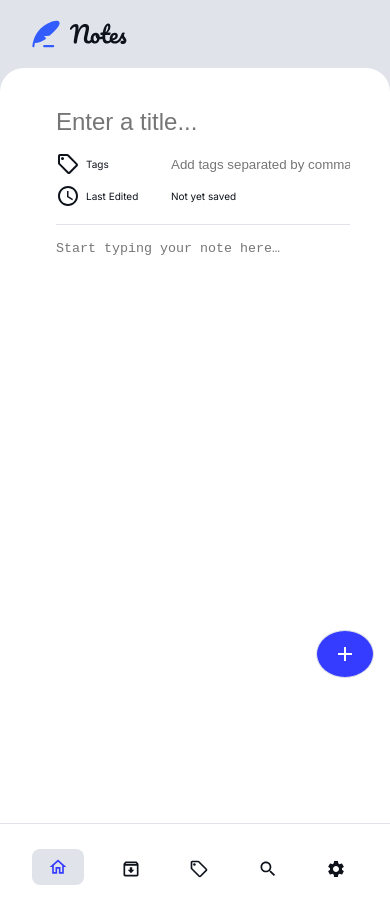
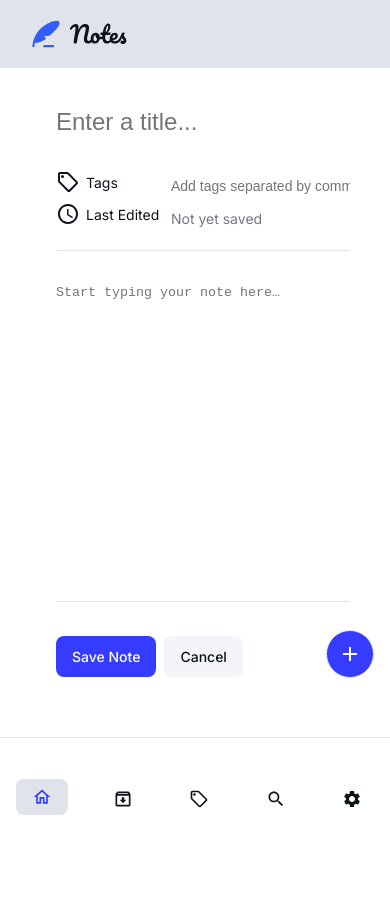
Before and after one commit to VictorKevz/Notes_App, a React (Vite) app: page /Notes_App/newNote in a window 390 px wide. Built offline with nearby package versions, Linux system fonts and the light colour scheme.

Commit message:
Fix errors for responsiveness

```diff
--- a/src/App.jsx
+++ b/src/App.jsx
@@ -222,7 +222,29 @@ function App() {
       });
     }
   }, [searchResults, notes.currentNoteId]);
-
+  const getContent = () => {
+    let title;
+    let parag;
+    if (notes.asideCurrentTab === "allNotes") {
+      title = "All Notes";
+    }
+    if (notes.asideCurrentTab === "archivedNotes") {
+      title = "Archived Notes";
+      parag="All your archived notes are stored here. You can restore or delete them anytime."
+    }
+    if (notes.asideCurrentTab === "tags") {
+      title = `Notes Tagged: ${notes.currentTag}`;
+      parag=`All notes tagged with ${notes.currentTag} are stored here.`
+    }
+    if (notes.asideCurrentTab === "searchTab") {
+      title = `Search`;
+      parag=`All notes matching "${query}" are displayed here.`
+    }
+    if (notes.asideCurrentTab === "settingsTab") {
+      title = "Settings";
+    }
+    return {title,parag};
+  };
   const isDark = notes.colorTheme === "darkMode";
   return (
     <DataContext.Provider
@@ -235,7 +257,8 @@ function App() {
         setQuery,
         isDark,
         isTablet,
-        setIsTablet
+        setIsTablet,
+        getContent
       }}
     >
       <main
--- a/src/components/AsideBar/asideBar.css
+++ b/src/components/AsideBar/asideBar.css
@@ -46,7 +46,7 @@ border-radius: .8rem;
   font-size: 2rem!important;
 }
 .current-icon{
-  color: var(--blue-500);
+  color: var(--blue-500)!important;
 }
 
 /* TAGS STYLING */
--- a/src/components/Board/Board.jsx
+++ b/src/components/Board/Board.jsx
@@ -21,28 +21,32 @@ import NoteForm from "../NoteForm/NoteForm";
 import Button from "../Button";
 import WarningModal from "../WarningModal/WarningModal";
 import TagList from "../TagList";
-import { Routes, Route, Link } from "react-router-dom";
+import { Routes, Route, Link, NavLink } from "react-router-dom";
 // import FilteredTagsPage from "../FilteredTags";
 
 function Board() {
-  const { notes, dispatchNotes, searchResults, setIsTablet, isTablet } =
+  const { notes, dispatchNotes, searchResults, setIsTablet, isTablet,getContent } =
     useContext(DataContext);
 
   const getTitle = () => {
     let title;
+    let parag;
     if (notes.asideCurrentTab === "allNotes") {
       title = "All Notes";
     }
     if (notes.asideCurrentTab === "archivedNotes") {
       title = "Archived Notes";
+      parag="All your archived notes are stored here. You can restore or delete them anytime."
     }
     if (notes.asideCurrentTab === "tags") {
       title = `Notes Tagged: ${notes.currentTag}`;
+      parag=`All notes tagged with ${notes.currentTag} are stored here.`
+
     }
     if (notes.asideCurrentTab === "settingsTab") {
       title = "Settings";
     }
-    return title;
+    return {title,parag};
   };
 
   const archiveData = {
@@ -89,11 +93,11 @@ function Board() {
 
       <section className="content-wrapper desktop">
         <header className="content-header">
-          <h1 className="main-title">{getTitle()}</h1>
+          <h1 className="main-title">{getContent().title}</h1>
           <div className="search-settings-wrapper">
             <SearchBar />
-            <button
-              type="button"
+            <NavLink
+              // type="button"
               className={`settings-btn ${isSettings && "active-settings-btn"}`}
               onClick={() => {
                 dispatchNotes({
@@ -101,9 +105,10 @@ function Board() {
                   payload: { tab: "settingsTab", key: "asideCurrentTab" },
                 });
               }}
+              to={`/settingsTab`}
             >
-              <Settings className="settings-icon" />
-            </button>
+              <Settings className={`settings-icon ${isSettings && "current-icon"}`} />
+            </NavLink>
           </div>
         </header>
 
@@ -113,6 +118,8 @@ function Board() {
           <div className="notes-detailed-wrapper">
             <div className="notes-wrapper">
               <Button data={newNoteData} />
+              <p className="main-paragraph">{getContent().parag}</p>
+
               <NoteCards data={searchResults} />
             </div>
 
@@ -183,7 +190,9 @@ function Board() {
           </Routes>
         </div>
 
+        <div className="mobile-aside-container">
         <AsideBar />
+        </div>
       </section>
       {notes.warningModal && <WarningModal />}
     </div>
--- a/src/components/Board/board.css
+++ b/src/components/Board/board.css
@@ -38,6 +38,10 @@
   letter-spacing: -0.5px;
   line-height: 120%;
 }
+.main-paragraph {
+  font-size: 1.4rem;
+  margin-bottom: 1.6rem;
+}
 /* SEARCH BAR STYLING */
 .search-settings-wrapper {
   max-width: 358px;
@@ -47,12 +51,13 @@
   align-items: center;
   gap: 1.6rem;
 }
-.search-bar{
+.search-bar {
   width: 100%;
   display: flex;
   align-items: flex-start;
 }
-.search-bar.mobile,.search-results{
+.search-bar.mobile,
+.search-results {
   width: 100%;
   flex-direction: column;
   gap: 1.6rem;
@@ -66,7 +71,7 @@
 .field {
   display: flex;
   align-items: center;
-  padding-left: 1.6rem;
+  padding: 0 1.6rem;
   border: 1px solid var(--neutral-200);
   gap: 0.8rem;
   border-radius: 0.8rem;
@@ -151,20 +156,22 @@
 
 .btn.mobile,
 .tablet-mobile-board,
-.links-wrapper.mobile,.search-results {
-  display: none!important;
+.links-wrapper.mobile,
+.search-results {
+  display: none !important;
 }
 /* TABLET/MOBILE STYLES */
 @media (max-width: 1200px) {
-  .desktop,.aside.desktop {
+  .desktop,
+  .aside.desktop {
     display: none !important;
   }
   .board-wrapper.mobile {
-    min-height: 100vh !important;
+    /* min-height: 100vh !important; */
     border: none;
-  }
-  .btn.mobile,.links-wrapper.mobile,.tag-link.mobile,.tablet-mobile-board,.search-results {
-    display: flex!important;
+    position: relative;
+
+
   }
   .tablet-mobile-board {
     display: flex;
@@ -172,25 +179,51 @@
     display: flex;
     flex-direction: column;
     position: relative;
-    background-color: var(--neutral-200);
+    background-color: var(--neutral-0);
+    min-height: 100vh;
+  }
 
+  .mobile-aside-container {
+    position: fixed;
+    bottom: 0rem;
+    width: 100%;
+    padding: 1.6rem 0;
+    background-color: var(--neutral-0);
+    border-top: 1px solid var(--neutral-200);
   }
+  .btn.mobile,
+  .links-wrapper.mobile,
+  .tag-link.mobile,
+  .tablet-mobile-board,
+  .search-results {
+    display: flex !important;
+  }
+
   .aside-header.mobile {
     width: 100%;
     background-color: var(--neutral-200);
     padding: 2rem 3.2rem;
     display: flex;
   }
+  .notes-wrapper {
+    border-radius: 2.4rem 2.4rem 0 0;
+    max-width: 100% !important;
+    min-height: 0!important;
+    border: none;
+    background-color: var(--neutral-0);
+    padding-bottom: 12rem;
+
+  }
+
   .aside-wrapper.mobile {
     border: none;
     max-width: 100% !important;
     flex-direction: row;
     align-items: center;
     min-height: 0 !important;
-    border-top: 1px solid var(--neutral-200);
-    background-color: var(--neutral-0);
-    height: 74px!important;
-    padding: 1.2rem 3.2rem!important;
+
+    height: 74px !important;
+    /* padding: 1.2rem 3.2rem !important; */
   }
   .aside-nav.mobile {
     max-width: 100% !important;
@@ -199,41 +232,31 @@
     width: 100%;
     flex-direction: row;
     justify-content: space-between;
-
   }
   .link-item.mobile {
     width: fit-content;
     padding: 0.8rem 1.6rem;
   }
-  .current-link{
-    background-color: var(--neutral-200)!important;
+  .current-link {
+    background-color: var(--neutral-200) !important;
     justify-content: space-between;
-  border-radius: .8rem;
-  padding: 0.8rem 1.6rem!important;
+    border-radius: 0.8rem;
+    padding: 0.8rem 1.6rem !important;
   }
-  .btn-text.mobile{
+  .btn-text.mobile {
     flex-direction: column;
     /* color: var(--blue-500); */
   }
   .arrow.mobile {
     display: none;
   }
-  .notes-wrapper {
-    border-radius: 1.2rem 1.2rem 0 0;
-    max-width: 100% !important;
-    min-height: 0;
-    height: 755px!important;
-    overflow-y: scroll;
-    scrollbar-width: none;
-  -ms-overflow-style: none;
-  background-color: var(--neutral-0);
-  }
-  .detailed-mobile-wrapper{
+
+  .detailed-mobile-wrapper {
     width: 100%;
     display: flex;
     flex-direction: column;
   }
-  .detailed-mobile-actions-container{
+  .detailed-mobile-actions-container {
     width: 100%;
     display: flex;
     align-items: center;
@@ -241,136 +264,136 @@
     border-bottom: 1px solid var(--neutral-200);
     padding-bottom: 1.6rem;
   }
-  .detailed-delete-archive{
+  .detailed-delete-archive {
     display: flex;
     gap: 1.2rem;
   }
   .current-note {
-    background-color: inherit!important;
-    border-radius: 0!important;
+    background-color: inherit !important;
+    border-radius: 0 !important;
   }
-  .main-title{
+  .main-title {
     margin-bottom: 1.6rem;
   }
   .note-card:not(:last-child) {
-    border-bottom: 1px solid var(--neutral-200)!important;
-    margin-bottom: 0.4rem!important;
+    border-bottom: 1px solid var(--neutral-200) !important;
+    margin-bottom: 0.4rem !important;
   }
-  .notes-wrapper{
-    position: relative;
-    background-color: var(--neutral-0);
-    border-radius: 2.4rem 2.4rem 0 0;
-    z-index: 10;
-    /* margin-top: -1rem; */
-    border: none;
-  }
-  .mobile-newNote{
+
+  .mobile-newNote {
     position: fixed;
     right: 1.6rem;
     bottom: 15rem;
-
   }
-  .tag-list{
-    border: none!important;
+  .tag-list {
+    border: none !important;
   }
-  .tag-heading{
-    color: var(--neutral-950)!important;
-    font-size: 2.4rem!important;
-    font-weight: bold!important;
+  .tag-heading {
+    color: var(--neutral-950) !important;
+    font-size: 2.4rem !important;
+    font-weight: bold !important;
   }
-  .tag-item:not(:last-child){
-    border-bottom: 1px solid var(--neutral-200)!important;
+  .tag-item:not(:last-child) {
+    border-bottom: 1px solid var(--neutral-200) !important;
   }
-  .btn.mobile{
-    gap: .8rem!important;
+  .btn.mobile {
+    gap: 0.8rem !important;
   }
-  .go-back-link{
+  .go-back-link {
     display: flex;
     align-items: center;
-    /* gap: .8rem; */
     font-size: 1.4rem;
   }
-  .add-note-btn{
-
+  .tag-actions-wrapper{
+    display: flex;
+    align-items: flex-start;
+    flex-direction: column;
+  }
+  .go-back-link.tags {
+    color: var(--neutral-600)!important;
+    margin-bottom: 1.6rem;
+  }
+  .add-note-btn {
     border-radius: 50%;
     width: clamp(4.8rem, 8vw, 6.4rem);
     height: clamp(4.8rem, 8vw, 6.4rem);
-    color: var(--neutral-0)!important;
+    min-width:4.8rem ;
+    color: var(--neutral-0) !important;
   }
-  .new-note-btn{
-    display: none!important;
-
+  .new-note-btn {
+    display: none !important;
+  }
+  .textarea-input{
+    min-height: 300px!important;
   }
   /* SETTINGS PAGE */
-  .settings-nav{
-    min-height: 0!important;
-    border: none!important;
-    padding: 2rem 0!important;
+  .settings-nav {
+    min-height: 0 !important;
+    border: none !important;
+    padding: 2rem 0 !important;
     margin-top: 2rem;
-
   }
-  .settings-wrapper{
-    border-bottom: 1px solid var(--neutral-200)!important;
-    max-width: 100%!important;
+  .settings-wrapper {
+    border-bottom: 1px solid var(--neutral-200) !important;
+    max-width: 100% !important;
     align-items: center;
-    min-height: 400px!important;
-
+    /* min-height: 400px!important; */
   }
-  .settings-item{
-    width: 100%!important;
+  .settings-item {
+    width: 100% !important;
   }
-  .theme-options-wrapper{
-    max-width: 720px!important;
+  .theme-options-wrapper {
+    max-width: 720px !important;
   }
-  .divider{
+  .divider {
     height: 100%;
     width: 1px;
     background-color: var(--neutral-200);
   }
-  .settings-title{
+  .settings-title {
     position: absolute;
     top: 0;
   }
 }
 @media (width <= 730px) {
   .nav-text:not(.settings-text) {
-    display: none!important;
+    display: none !important;
   }
-.link-item.mobile:not(.settings-item){
+  .link-item.mobile:not(.settings-item) {
     width: fit-content;
-  padding: 0!important;
+    padding: 0 !important;
   }
 
-
-
-
-
   /* SETTINGS STYLES */
-  .settings-wrapper{
+  .settings-wrapper {
     flex-direction: column;
-    border: none!important;
+    border: none !important;
   }
-  .divider{
+  .divider {
     display: none;
   }
-  .settings-list{
+  .settings-list {
     width: 100%;
     display: flex;
     align-items: center;
     justify-content: center;
   }
-.settings-nav{
-  max-width: fit-content!important;
+  .settings-nav {
+    max-width: fit-content !important;
     background-color: var(--neutral-0);
-  margin-top: 5rem!important;
+    margin-top: 5rem !important;
     border-radius: 1.6rem;
     box-shadow: 0 0 1rem rgba(0, 0, 0, 0.107);
-  padding: 0!important;
+    padding: 0 !important;
   }
-.settings-item{
-  width: fit-content!important;
+  .settings-item {
+    width: fit-content !important;
   }
-.theme-options-wrapper{
-  padding: 3.2rem 0 0 0!important;
+  .theme-options-wrapper {
+    padding: 3.2rem 0 0 0 !important;
+  }
+
+  .detailed-note-container {
+    padding: 2rem 1.6rem!important;
   }
 }
--- a/src/components/DetailedNote/DetailedNote.jsx
+++ b/src/components/DetailedNote/DetailedNote.jsx
@@ -186,7 +186,6 @@ function DetailedNote() {
           onClick={() => updateFields("content")}
         >
           <pre className="content-text">{obj?.content}</pre>
-          {/* <p ></p> */}
         </div>
       )}
     </div>
--- a/src/components/NoteCard/NoteCards.jsx
+++ b/src/components/NoteCard/NoteCards.jsx
@@ -4,36 +4,40 @@ import { NavLink, Link } from "react-router-dom";
 import { KeyboardArrowLeft } from "@mui/icons-material";
 import "./noteCards.css";
 function NoteCards({ data }) {
-  const { notes, dispatchNotes, isTablet } = useContext(DataContext);
-  const getTitle = () => {
-    let title;
-    if (notes.asideCurrentTab === "allNotes") {
-      title = "All Notes";
-    }
-    if (notes.asideCurrentTab === "archivedNotes") {
-      title = "Archived Notes";
-    }
+  const { notes, dispatchNotes, isTablet,getContent } = useContext(DataContext);
+  // const getTitle = () => {
+  //   let title;
+  //   if (notes.asideCurrentTab === "allNotes") {
+  //     title = "All Notes";
+  //   }
+  //   if (notes.asideCurrentTab === "archivedNotes") {
+  //     title = "Archived Notes";
+  //   }
 
-    if (notes.asideCurrentTab === "settingsTab") {
-      title = "Settings";
-    }
-    return title;
-  };
+  //   if (notes.asideCurrentTab === "settingsTab") {
+  //     title = "Settings";
+  //   }
+  //   return title;
+  // };
   return (
     <article className="notes-list">
-      {isTablet && notes.asideCurrentTab === "tags" && notes.asideCurrentTab === "searchTab" && (
+      {isTablet && notes.asideCurrentTab !== "searchTab" && notes.asideCurrentTab === "tags" &&(
         <div className="tag-actions-wrapper">
-          <Link to="/tags" className="go-back-link">
+          <Link to="/tags" className="go-back-link tags">
             <KeyboardArrowLeft /> Go Back
           </Link>
-          <h2 className="tags-current">Notes Tagged : {notes?.currentTag}</h2>
-          <p className="tag-caption">
+          <h2 className="main-title">Notes Tagged : {notes?.currentTag}</h2>
+          <p className="main-paragraph">
             All notes with the '{notes?.currentTag}' tag are shown here.
           </p>
         </div>
       )}
       {isTablet && notes.asideCurrentTab !== "tags" && (
-        <h1 className="main-title">{getTitle()}</h1>
+       <>
+        <h1 className="main-title">{getContent().title}</h1>
+        <p className="main-paragraph">{getContent().parag}</p>
+       </>
+
       )}
       {data?.map((note) => {
         const isCurrent = notes?.currentNoteId === note.id;
--- a/src/components/NoteForm/NoteForm.jsx
+++ b/src/components/NoteForm/NoteForm.jsx
@@ -100,6 +100,8 @@ function NoteForm() {
         </div>
       </div>
       <fieldset className="note-form-field content">
+        <label htmlFor="content" className="content-label">
+          </label>
         <textarea
           name="content"
           value={content}
--- a/src/components/NoteForm/noteForm.css
+++ b/src/components/NoteForm/noteForm.css
@@ -3,6 +3,9 @@
 }
 .note-form{
     padding: 2rem 2.4rem;
+    display: flex;
+    flex-direction: column;
+    gap: 1.8rem;
 
 }
 .note-form-field,.tag-label,.lastEdited{
@@ -15,6 +18,7 @@
     min-height: max-content;
     display: flex;
     align-items: center;
+    font-size: 1.4rem;
 }
 .title-input{
     font-size: 2.4rem;
@@ -34,9 +38,17 @@
     gap: .6rem;
     max-width: 115px;
     width: 100%;
+    font-size: 1.4rem;
+    margin-bottom: .8rem;
 }
+.tags
 .lastEdited{
-    margin-top: .8rem;
+    display: flex;
+    align-items: center;
+}
+.lastEdited-text{
+    font-size: 1.4rem;
+    color: var(--neutral-500);
 }
 .note-form-field.content,.textarea-input{
 width: 100%;
@@ -73,14 +85,16 @@ min-height: 567px;
     border-radius: .8rem;
     font-size: 1.4rem;
     font-weight: 500;
-    color: var(--neutral-0);
+    color: var(--neutral-0)!important;
 }
 .save{
     background-color: var(--blue-500);
+    color: var(--neutral-0);
+
 }
 .cancel{
     background-color: var(--neutral-100);
-    color: var(--neutral-950);
+    color: var(--neutral-950)!important;
 }
 
 .error-message{
--- a/src/components/SearchBar.jsx
+++ b/src/components/SearchBar.jsx
@@ -4,7 +4,7 @@ import { DataContext } from "../App";
 import NoteCards from "./NoteCard/NoteCards";
 
 function SearchBar() {
-  const { query, setQuery, searchResults } = useContext(DataContext);
+  const { query, setQuery, searchResults,dispatchNotes } = useContext(DataContext);
 
   return (
     <div className="search-bar mobile">
@@ -14,7 +14,10 @@ function SearchBar() {
           <input
             type="search"
             value={query}
-            onChange={(e) => setQuery(e.target.value)}
+            onChange={(e) => {
+              setQuery(e.target.value);
+dispatchNotes({type:"UPDATE_TAB",payload:{tab:"searchTab",key:"asideCurrentTab"}});
+            }}
             className="search-input"
             id="searchBar"
             placeholder="Search by title, content, or tags…"
--- a/src/index.css
+++ b/src/index.css
@@ -43,7 +43,7 @@ button,input,fieldset{
   background-color: inherit;
   border: none;
 }
-button{
+button,a{
   display: flex;
   align-items: center;
   justify-content: center;
@@ -52,8 +52,7 @@ button{
 a{
   text-decoration: none!important;
   color: inherit!important;
-  display: flex;
-  align-items: center;
+
 }
 li{
   list-style-type: none;
```
Also changed, not shown: src/components/DetailedNote/detailedNote.css (+7 -4 lines), src/components/WarningModal/modal.css (+10 -0 lines). Lines whose indentation alone changed are shown as unchanged.
